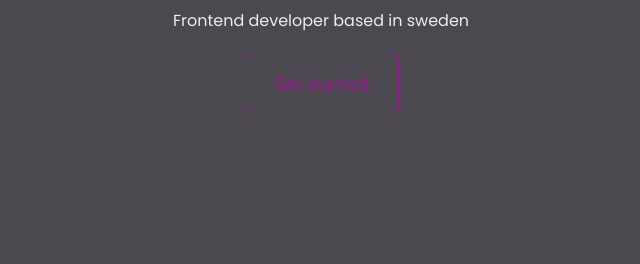
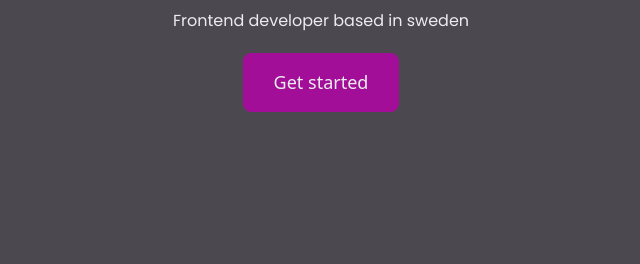
Before and after one commit to Lonpsy/My-portfolio, a plain HTML site: page index.html in a window 1280 px wide. Shown: the part 536-800 px from the top of the page, without its empty margins (319-959 px from the left). Drawn offline with nearby package versions, Linux system fonts and the light colour scheme; a web font is replaced by a local one.

Commit message:
updated the homepage header button

```diff
--- a/style/style.css
+++ b/style/style.css
@@ -90,8 +90,8 @@ h2 {
   border-color: var(--main-button-background-color);
 }
 .homePage a {
-  background-color: transparent;
-  color: var(--main-button-background-color) !important;
+  background-color: var(--main-button-background-color) !important;
+  color: var(--secondary-color) !important;
   font-size: 18px !important;
   font-weight: normal !important;
   padding: 15px 30px !important;
```
